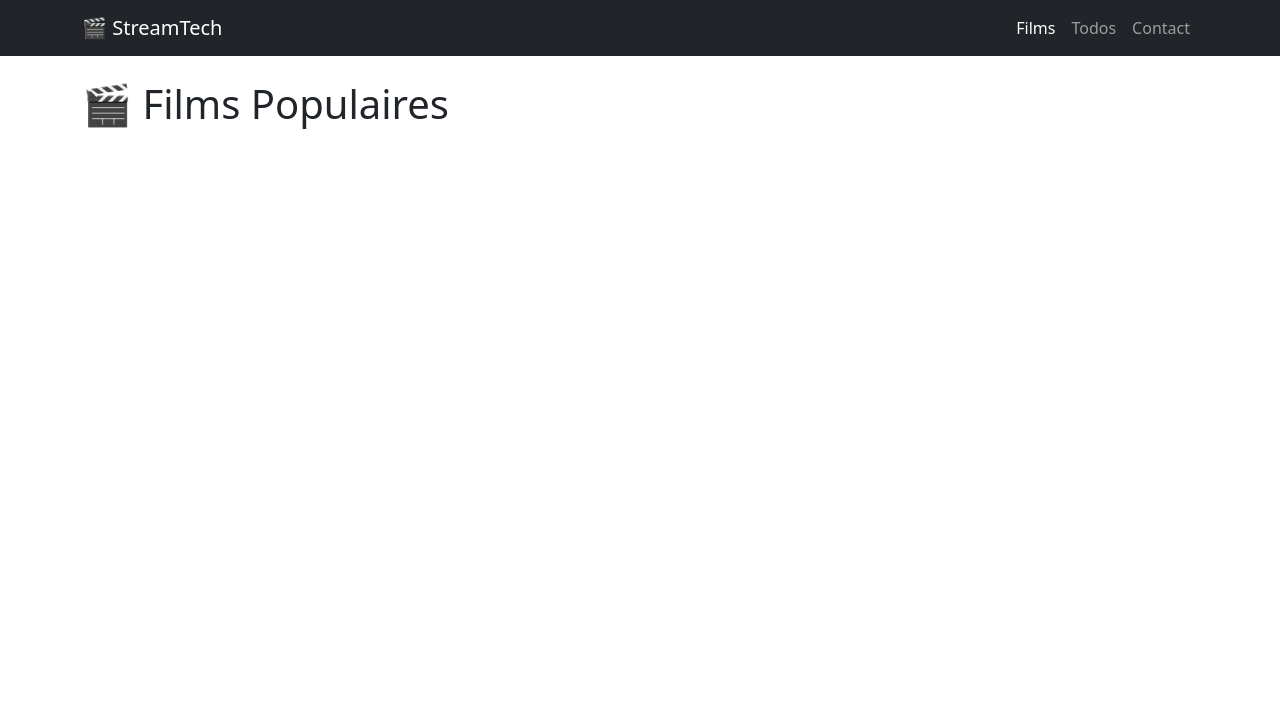
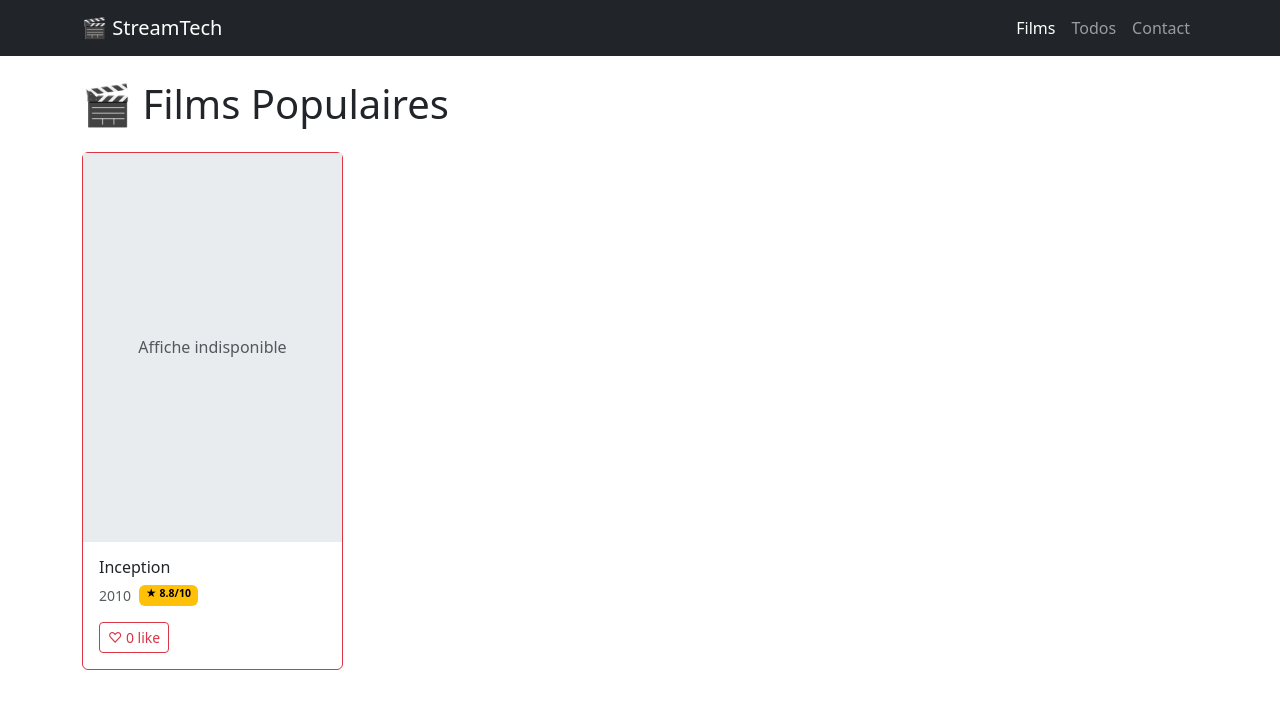
Before and after one commit to ajk-5/Projet-Streamtech, a React (Vite) app in the folder Streamtech/: page / in a window 1280 px wide. Shown: the top 708 px of the page. Built offline with nearby package versions, Linux system fonts and the light colour scheme.

Commit message:
Add reusable movie cards and likes
Feature snapshot reorganized from existing commit c87007c. Original main history is preserved.

```diff
--- /dev/null
+++ b/Streamtech/src/components/MovieCard.tsx
@@ -0,0 +1,59 @@
+import { useState } from "react";
+import { Link } from "react-router-dom";
+
+interface MovieCardProps {
+  id: number;
+  title: string;
+  year: string;
+  rating: number;
+  poster: string;
+}
+
+function MovieCard({ id, title, year, rating, poster }: MovieCardProps) {
+  const [isLiked, setIsLiked] = useState(false);
+  const [imageError, setImageError] = useState(false);
+
+  return (
+    <div className="col-6 col-md-4 col-lg-3">
+      <article className="card h-100 movie-card border-danger">
+        <Link to={`/movie/${id}`} className="text-decoration-none text-body">
+          {poster && !imageError ? (
+            <img
+              src={poster}
+              className="card-img-top movie-poster"
+              alt={`Affiche de ${title}`}
+              loading="lazy"
+              onError={() => setImageError(true)}
+            />
+          ) : (
+            <div className="movie-poster poster-placeholder">
+              Affiche indisponible
+            </div>
+          )}
+          <div className="card-body pb-2">
+            <h3 className="h6 card-title">{title}</h3>
+            <div className="d-flex flex-wrap gap-2 small">
+              <span className="text-body-secondary">
+                {year || "Date inconnue"}
+              </span>
+              <span className="badge text-bg-warning">
+                ★ {rating.toFixed(1)}/10
+              </span>
+            </div>
+          </div>
+        </Link>
+        <div className="card-body pt-2 mt-auto">
+          <button
+            className={`btn btn-sm ${isLiked ? "btn-danger" : "btn-outline-danger"}`}
+            aria-pressed={isLiked}
+            aria-label={`${isLiked ? "Ne plus aimer" : "Aimer"} ${title}`}
+            onClick={() => setIsLiked(!isLiked)}
+          >
+            {isLiked ? "♥" : "♡"} {isLiked ? 1 : 0} like
+          </button>
+        </div>
+      </article>
+    </div>
+  );
+}
+export default MovieCard;
--- /dev/null
+++ b/Streamtech/src/components/MovieList.tsx
@@ -0,0 +1,7 @@
+import type { Movie } from '../types';
+import MovieCard from './MovieCard';
+function MovieList({ movies }: { movies: Movie[] }) {
+  if (!movies.length) return <div className="alert alert-info">Aucun film trouvé.</div>;
+  return <div className="row g-4">{movies.map(movie => <MovieCard key={movie.id} id={movie.id} title={movie.title} year={movie.release_date.slice(0, 4)} rating={movie.vote_average} poster={movie.poster_path ? `https://image.tmdb.org/t/p/w500${movie.poster_path}` : ''} />)}</div>;
+}
+export default MovieList;
--- a/Streamtech/src/pages/Home.tsx
+++ b/Streamtech/src/pages/Home.tsx
@@ -1,2 +1,6 @@
-function Home() { return <h1>🎬 Films Populaires</h1>; }
+import MovieList from '../components/MovieList';
+function Home() {
+  const movies = [{ id: 27205, title: 'Inception', release_date: '2010-07-16', vote_average: 8.8, poster_path: null, genre_ids: [] }];
+  return <><h1 className="mb-4">🎬 Films Populaires</h1><MovieList movies={movies} /></>;
+}
 export default Home;
--- /dev/null
+++ b/Streamtech/src/types.ts
@@ -0,0 +1,36 @@
+export interface Genre {
+  id: number;
+  name: string;
+}
+
+export interface Movie {
+  id: number;
+  title: string;
+  release_date: string;
+  vote_average: number;
+  poster_path: string | null;
+  genre_ids: number[];
+}
+
+export interface MovieDetail extends Movie {
+  backdrop_path: string | null;
+  overview: string;
+  tagline: string;
+  runtime: number | null;
+  genres: Genre[];
+  credits: {
+    cast: {
+      id: number;
+      name: string;
+      character: string;
+      profile_path: string | null;
+    }[];
+  };
+}
+
+export interface Todo {
+  id: number;
+  userId: number;
+  title: string;
+  completed: boolean;
+}
```
Also changed, not shown: Streamtech/src/components/Loading.tsx (added, +9 -0 lines).
